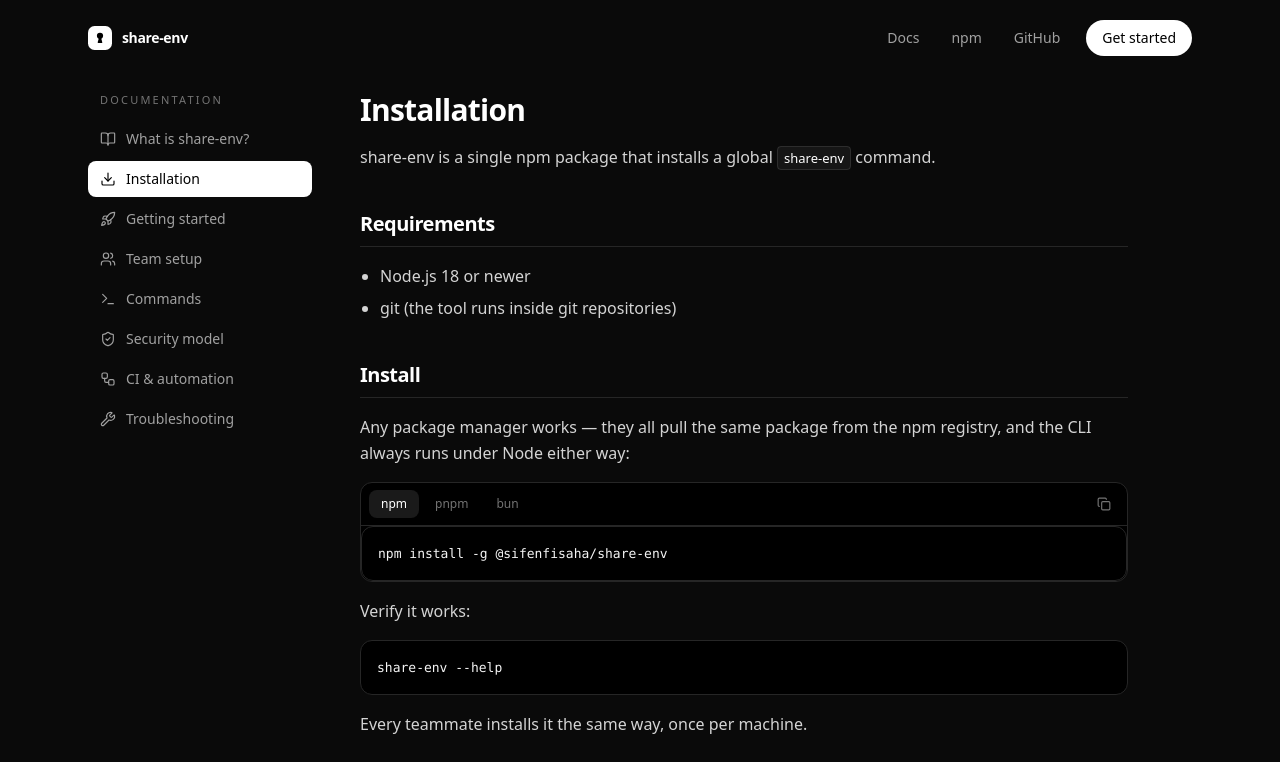
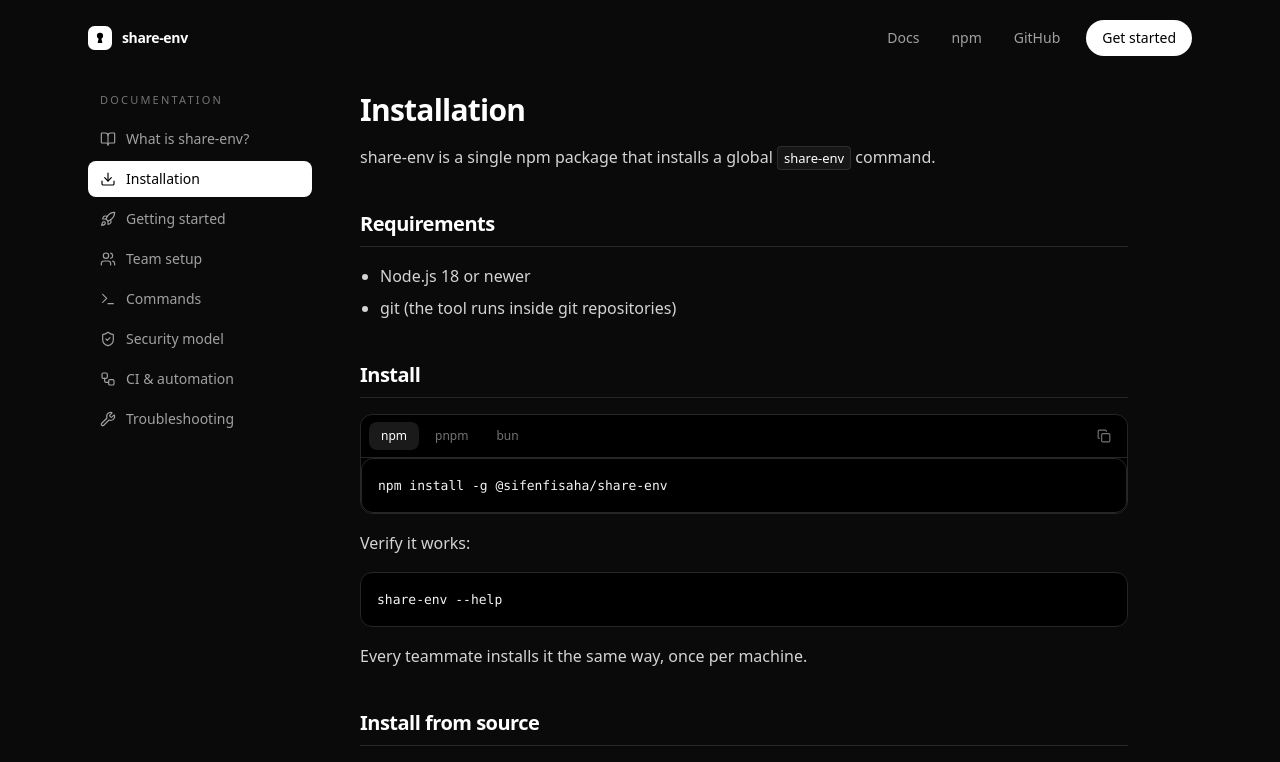
Before and after one commit to sifenfisaha/share-env, a Next.js app in the folder doc/: page /docs/installation in a window 1280 px wide. Shown: the top 762 px of the page. Built offline with nearby package versions, Linux system fonts and the light colour scheme.

Commit message:
Drop explanatory line above install tabs

```diff
--- a/doc/app/docs/installation/page.mdx
+++ b/doc/app/docs/installation/page.mdx
@@ -12,8 +12,6 @@
 - git (the tool runs inside git repositories)
 
 ## Install
-
-Any package manager works — they all pull the same package from the npm registry, and the CLI always runs under Node either way:
 
 <InstallTabs />
 
```
